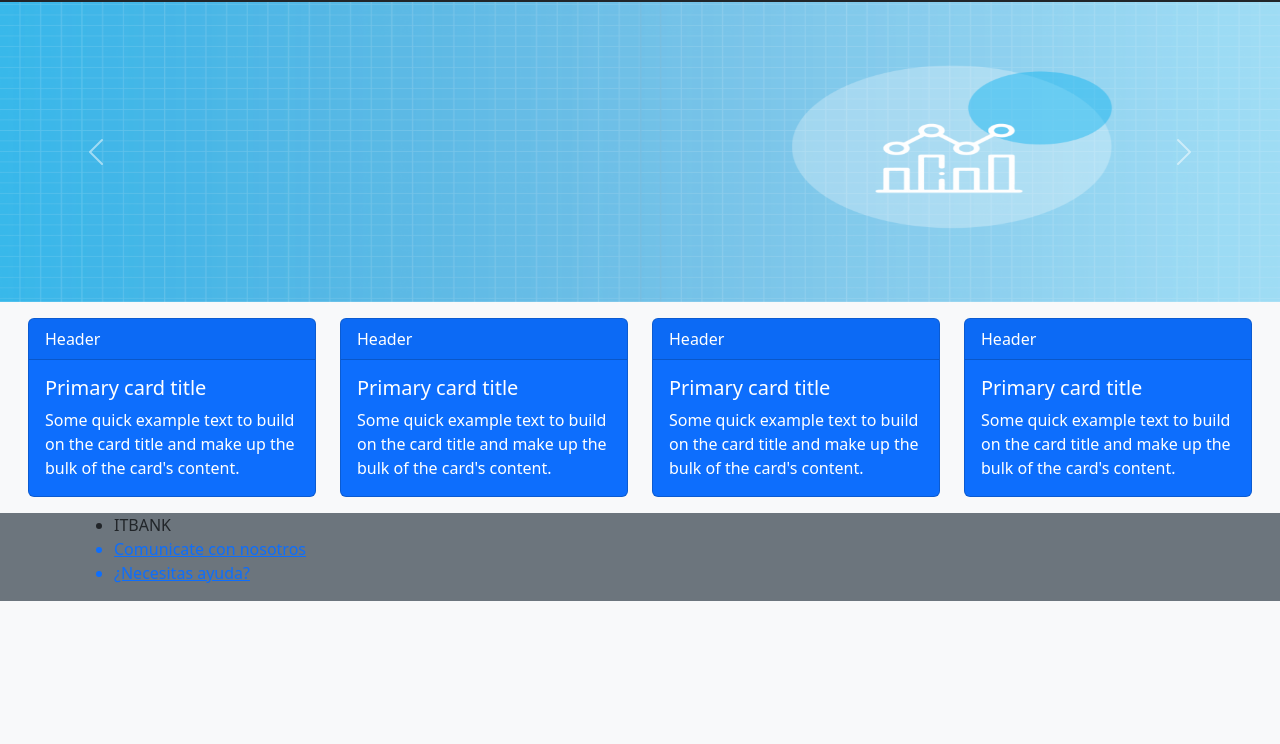
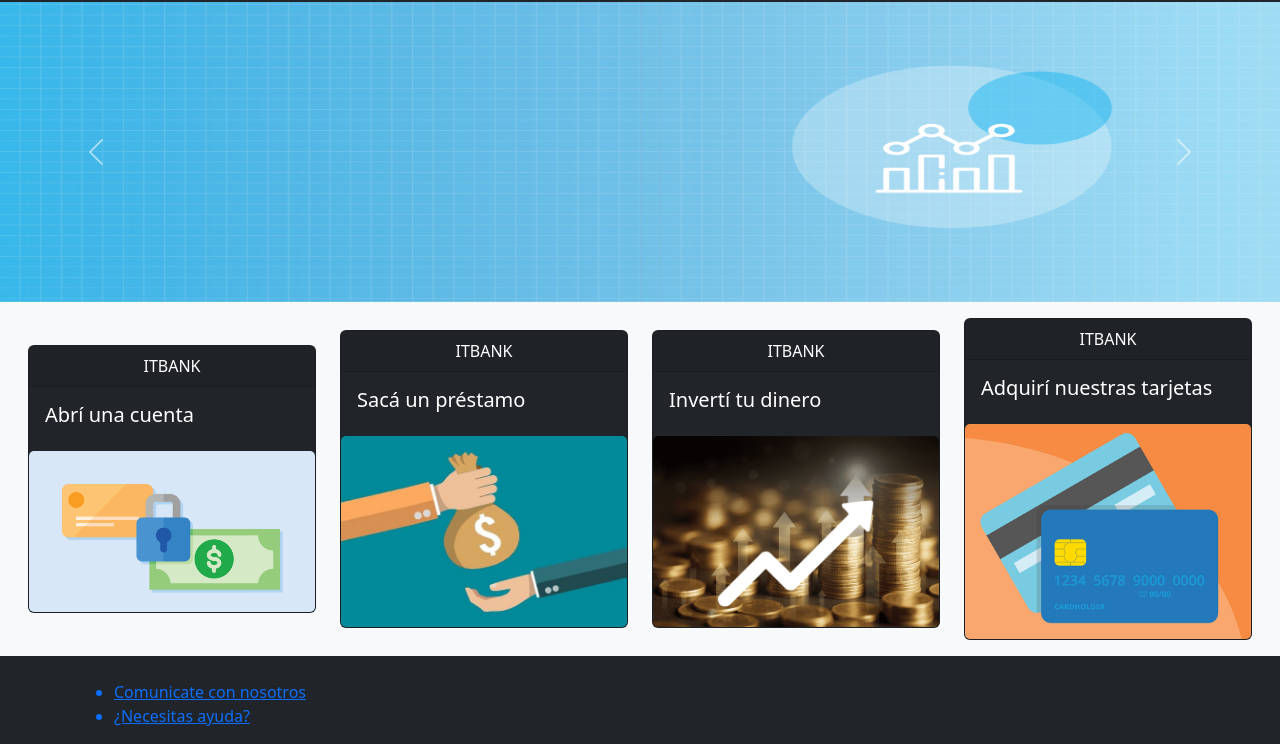
Before and after one commit to gonzaITBA/ITBANK_Grupo1, a plain HTML site: page index.html in a window 1280 px wide. Shown: the part 75-819 px from the top of the page. Drawn offline with nearby package versions, Linux system fonts and the light colour scheme.

Commit message:
Agrego imagenes a las cards

```diff
--- a/index.html
+++ b/index.html
@@ -132,63 +132,87 @@
         <div
           class="col-12 col-md-6 col-lg-3 bg-transparent d-flex align-items-center justify-content-center"
         >
-          <div class="card text-bg-primary mb-3" style="max-width: 18rem">
-            <div class="card-header">Header</div>
+          <div class="card text-bg-dark mb-3" style="max-width: 18rem">
+            <div
+              class="card-header d-flex justify-content-center align-items-center"
+            >
+              ITBANK
+            </div>
             <div class="card-body">
-              <h5 class="card-title">Primary card title</h5>
-              <p class="card-text">
-                Some quick example text to build on the card title and make up
-                the bulk of the card's content.
-              </p>
+              <h5 class="card-title">Abrí una cuenta</h5>
             </div>
+            <img
+              src="/imgs/account.png"
+              width="35rem"
+              class="card-img"
+              alt="lustracion cuenta bancaria"
+            />
           </div>
         </div>
         <div
           class="col-12 col-md-6 col-lg-3 bg-transparent m-30 d-flex align-items-center justify-content-center"
         >
-          <div class="card text-bg-primary mb-3" style="max-width: 18rem">
-            <div class="card-header">Header</div>
+          <div class="card text-bg-dark mb-3" style="max-width: 18rem">
+            <div
+              class="card-header d-flex justify-content-center align-items-center"
+            >
+              ITBANK
+            </div>
             <div class="card-body">
-              <h5 class="card-title">Primary card title</h5>
-              <p class="card-text">
-                Some quick example text to build on the card title and make up
-                the bulk of the card's content.
-              </p>
+              <h5 class="card-title">Sacá un préstamo</h5>
             </div>
+            <img
+              src="/imgs/loan.jpg"
+              width="35rem"
+              class="card-img"
+              alt="Ilustracion prestamo bancario"
+            />
           </div>
         </div>
         <div
           class="col-12 col-md-6 col-lg-3 bg-transparent m-30 d-flex align-items-center justify-content-center"
         >
-          <div class="card text-bg-primary mb-3" style="max-width: 18rem">
-            <div class="card-header">Header</div>
+          <div class="card text-bg-dark mb-3" style="max-width: 18rem">
+            <div
+              class="card-header d-flex justify-content-center align-items-center"
+            >
+              ITBANK
+            </div>
             <div class="card-body">
-              <h5 class="card-title">Primary card title</h5>
-              <p class="card-text">
-                Some quick example text to build on the card title and make up
-                the bulk of the card's content.
-              </p>
+              <h5 class="card-title">Invertí tu dinero</h5>
             </div>
+            <img
+              src="/imgs/ahorrar-e-invertir.png"
+              width="35rem"
+              class="card-img"
+              alt="Ilustracion inversion"
+            />
           </div>
         </div>
         <div
           class="col-12 col-md-6 col-lg-3 bg-transparent d-flex align-items-center justify-content-center"
         >
-          <div class="card text-bg-primary mb-3" style="max-width: 18rem">
-            <div class="card-header">Header</div>
+          <div class="card text-bg-dark mb-3" style="max-width: 18rem">
+            <div
+              class="card-header d-flex justify-content-center align-items-center"
+            >
+              ITBANK
+            </div>
             <div class="card-body">
-              <h5 class="card-title">Primary card title</h5>
-              <p class="card-text">
-                Some quick example text to build on the card title and make up
-                the bulk of the card's content.
-              </p>
+              <h5 class="card-title">Adquirí nuestras tarjetas</h5>
             </div>
+            <img
+              src="/imgs/credit-card.jpg"
+              width="35rem"
+              class="card-img"
+              alt="Ilustracion tarjeta de credito"
+            />
           </div>
         </div>
       </div>
     </div>
 
-    <footer class="bg-secondary">
+    <footer class="bg-dark">
       <div class="container">
         <div class="row">
           <div class="col-12 col-md-6">
```
Also changed, not shown: img/LogoItbank.png (deleted), imgs/account.png (added), imgs/ahorrar-e-invertir.png (added), imgs/credit-card.jpg (added), imgs/loan.jpg (added).
